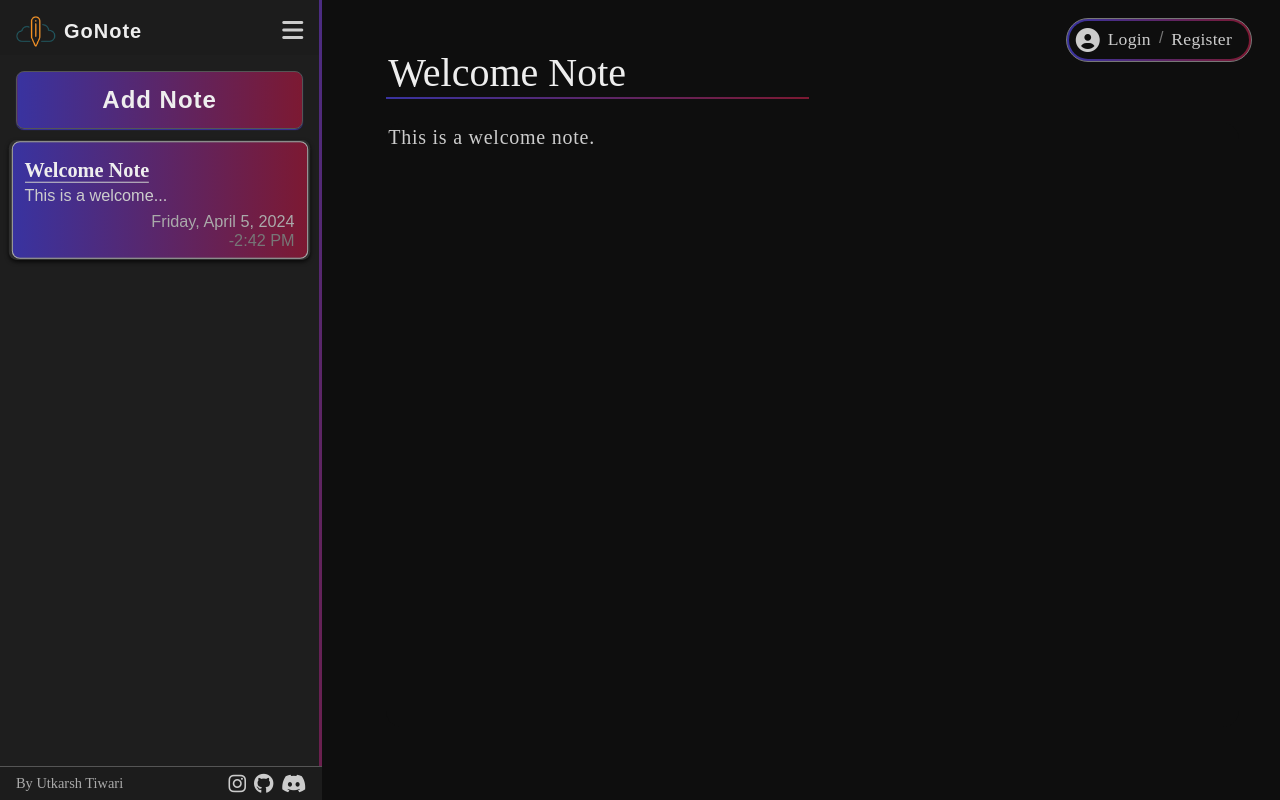
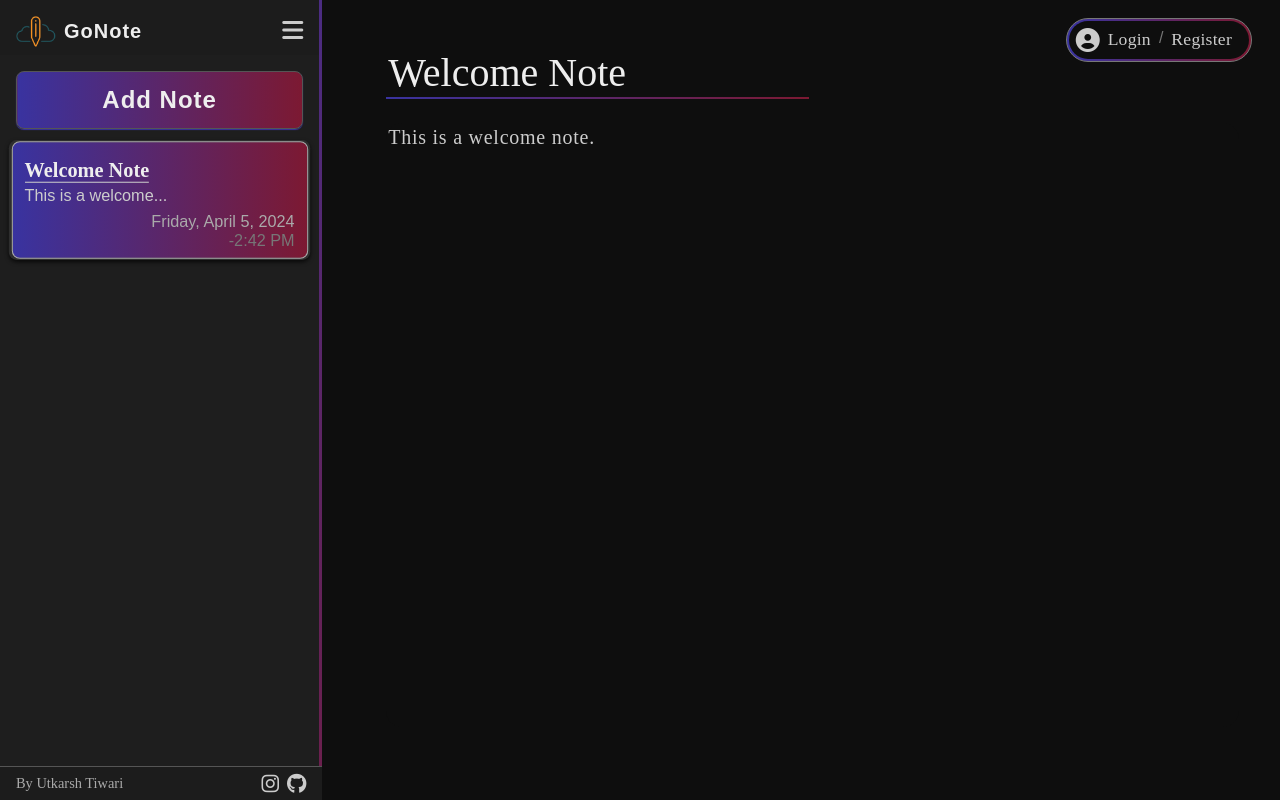
Before and after one commit to Developer-Utkarsh/GoNote, a React (Vite) app: page / in a window 1280 px wide. Built offline with nearby package versions, Linux system fonts and the light colour scheme; no server answers; a web font is replaced by a local one.

Commit message:
some bug fixes

```diff
--- a/src/Components/sidebar.jsx
+++ b/src/Components/sidebar.jsx
@@ -133,7 +133,7 @@ function Sidebar(props) {
                         <div className="socialMedia">
                             <a href="https://www.instagram.com/iam_utkarshtiwari/" target='_blank'><i className="fa-brands fa-instagram"></i></a>
                             <a href="https://github.com/Utkarsh-Web-2023" target='_blank'><i className="fa-brands fa-github"></i></a>
-                            <a href="https://www.instagram.com/iam_utkarshtiwari/" target='_blank'><i className="fa-brands fa-discord"></i></a>
+
 
                         </div>
                     </div>
```
